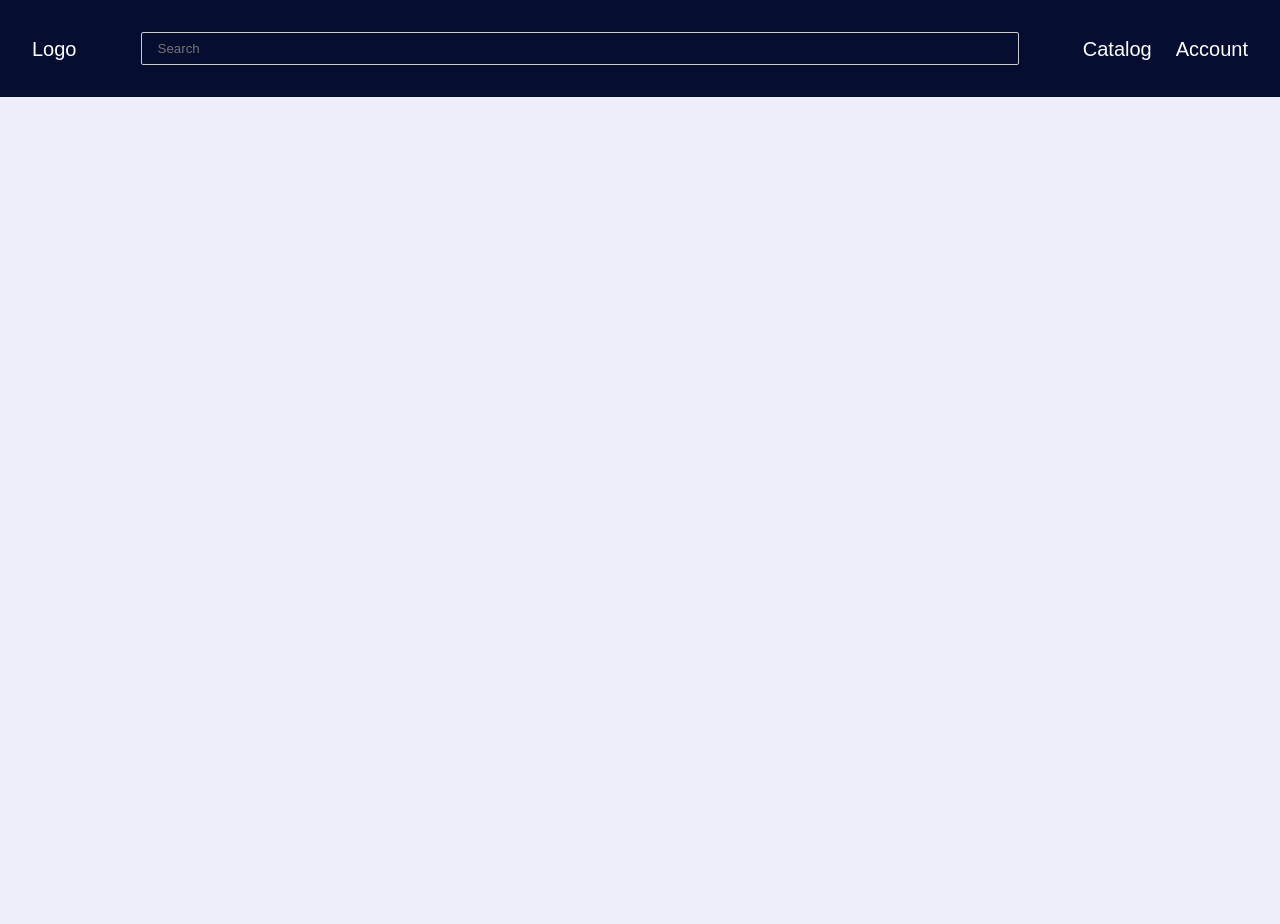
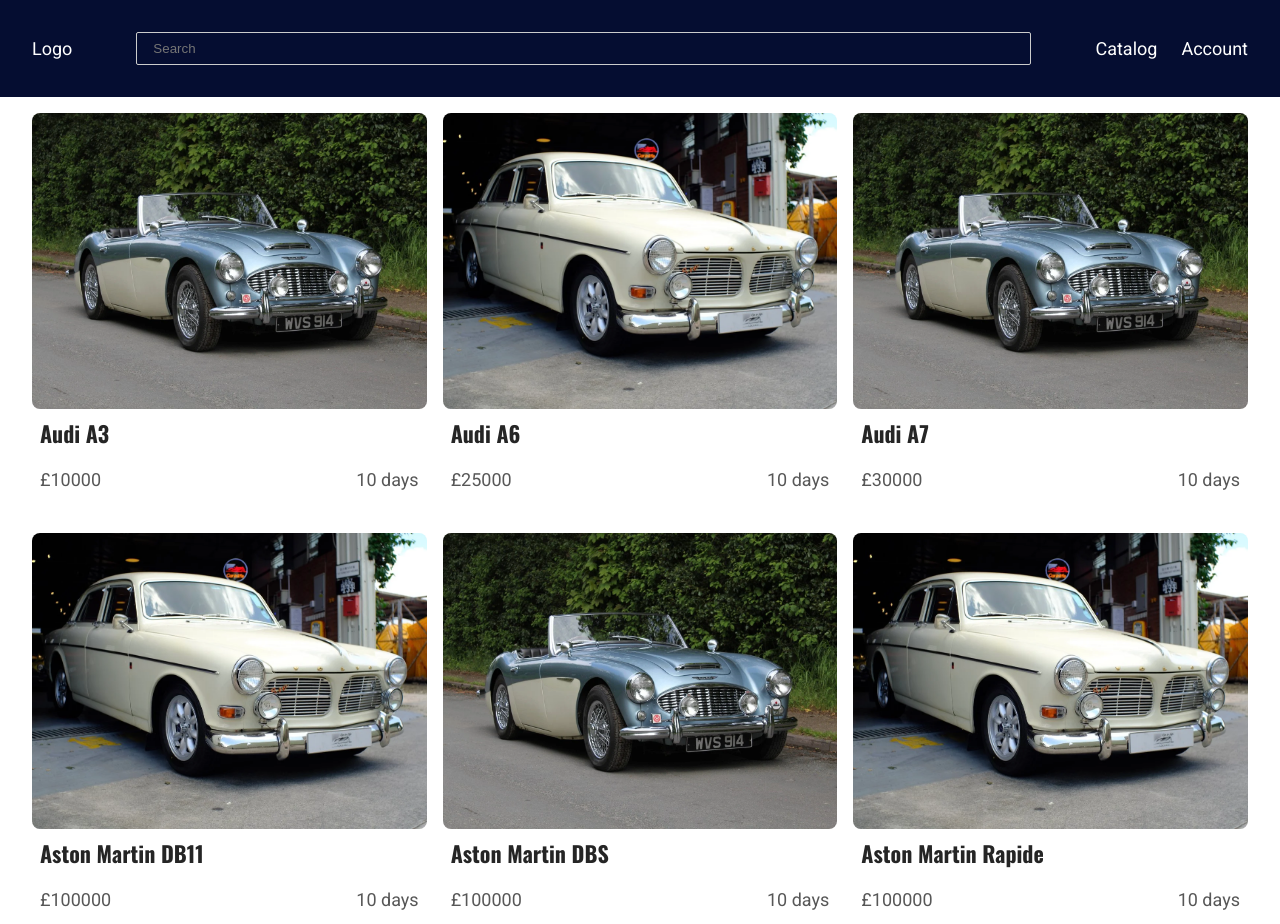
Before and after one commit to SlavaZinets/CWD_Ass4_IronOffoer, an Astro site: page / in a window 1280 px wide. Shown: the top 924 px of the page. Before the commit the page ends 800 px from the top, so only its background shows below. Built offline with nearby package versions, Linux system fonts and the light colour scheme; Astro itself is replaced by a stand-in of ours.

Commit message:
Add catalog minimal static render

```diff
--- /dev/null
+++ b/src/components/Catalog.astro
@@ -0,0 +1,13 @@
+---
+import { cars } from "../data/cars.js";
+import ProductCard from "./ProductCard.astro";
+import '../styles/catalog.css';
+---
+
+<div class="catalog">
+    {
+        cars.map((car) => (
+            <ProductCard {...car}/>
+        ))
+    }
+</div>
--- /dev/null
+++ b/src/components/ProductCard.astro
@@ -0,0 +1,37 @@
+---
+import { Image } from 'astro:assets';
+import '../styles/product-card.css';
+
+interface Props {
+    id: number;
+    title: string;
+    price: number;
+    timeLeft: string;
+    imageUrl: string;
+}
+
+const {id, title, price, timeLeft, imageUrl} = Astro.props ;
+
+// Use a relative path pattern for glob
+const images = import.meta.glob<{ default: ImageMetadata }>('../images/*.{png,jpg,jpeg,gif,webp}');
+const getImage = images[imageUrl];
+---
+
+<a href={"cars/" + id} class="product_card">
+    {getImage ? (
+        <Image class="product_card_image" src={getImage()} alt={title} />
+    ) : (
+        <div class="product_card_image placeholder">No image available</div>
+    )}
+
+    <div class="product_card_info">
+        <h4>{title}</h4>
+
+        <div class="product_card_info_inner">
+            <p>£{price}</p>
+            <p>{timeLeft}</p>
+        </div>
+
+    </div>
+
+</a>
--- /dev/null
+++ b/src/data/cars.js
@@ -0,0 +1,128 @@
+export const cars = [
+    {
+        id: 1,
+        title: "Audi A3",
+        price: 10000,
+        timeLeft: "10 days",
+        imageUrl: "../images/car.webp"
+    },
+    {
+        id: 4,
+        title: "Audi A6",
+        price: 25000,
+        timeLeft: "10 days",
+        imageUrl: "../images/car2.webp"
+    },
+    {
+        id: 5,
+        title: "Audi A7",
+        price: 30000,
+        timeLeft: "10 days",
+        imageUrl: "../images/car.webp"
+    },
+    {
+        id: 6,
+        title: "Aston Martin DB11",
+        price: 100000,
+        timeLeft: "10 days",
+        imageUrl: "../images/car2.webp"
+    },
+    {
+        id: 7,
+        title: "Aston Martin DBS",
+        price: 100000,
+        timeLeft: "10 days",
+        imageUrl: "../images/car.webp"
+    },
+    {
+        id: 8,
+        title: "Aston Martin Rapide",
+        price: 100000,
+        timeLeft: "10 days",
+        imageUrl: "../images/car2.webp"
+    },
+    {
+        id: 9,
+        title: "Aston Martin Vantage",
+        price: 100000,
+        timeLeft: "10 days",
+        imageUrl: "../images/car.webp"
+    },
+    {
+        id: 10,
+        title: "Audi A4",
+        price: 10000,
+        timeLeft: "10 days",
+        imageUrl: "../images/car2.webp"
+    },
+    {
+        id: 11,
+        title: "Audi A5",
+        price: 10000,
+        timeLeft: "10 days",
+        imageUrl: "../images/car.webp"
+    },
+    {
+        id: 12,
+        title: "Audi A8",
+        price: 10000,
+        timeLeft: "10 days",
+        imageUrl: "../images/car2.webp"
+    },
+    {
+        id: 13,
+        title: "Audi Q3",
+        price: 10000,
+        timeLeft: "10 days",
+        imageUrl: "../images/car.webp"
+    },
+    {
+        id: 14,
+        title: "Audi Q5",
+        price: 10000,
+        timeLeft: "10 days",
+        imageUrl: "../images/car2.webp"
+    },
+    {
+        id: 15,
+        title: "Audi Q7",
+        price: 10000,
+        timeLeft: "10 days",
+        imageUrl: "../images/car.webp"
+    },
+    {
+        id: 16,
+        title: "Audi R8",
+        price: 10000,
+        timeLeft: "10 days",
+        imageUrl: "../images/car2.webp"
+    },
+    {
+        id: 17,
+        title: "Audi RS3",
+        price: 10000,
+        timeLeft: "10 days",
+        imageUrl: "../images/car.webp"
+    },
+    {
+        id: 18,
+        title: "Audi RS4",
+        price: 10000,
+        timeLeft: "10 days",
+        imageUrl: "../images/car2.webp"
+    },
+    {
+        id: 19,
+        title: "Audi RS5",
+        price: 10000,
+        timeLeft: "10 days",
+        imageUrl: "../images/car.webp"
+    },
+    {
+        id: 20,
+        title: "Audi RS6",
+        price: 10000,
+        timeLeft: "10 days",
+        imageUrl: "../images/car2.webp"
+    },
+]
--- a/src/layouts/DefaultLayout.astro
+++ b/src/layouts/DefaultLayout.astro
@@ -1,5 +1,6 @@
 ---
 import Header from "../components/Header.astro";
+import '../styles/global.css';
 
 const title = Astro.props.title;
 ---
@@ -12,8 +13,10 @@ const title = Astro.props.title;
     <meta name="generator" content={Astro.generator}/>
     <title>{title}</title>
 </head>
-<body>
+<body >
 <Header/>
-<slot/>
+<main class="container">
+    <slot/>
+</main>
 </body>
 </html>
--- a/src/pages/index.astro
+++ b/src/pages/index.astro
@@ -1,8 +1,9 @@
 ---
 
 import DefaultLayout from "../layouts/DefaultLayout.astro";
+import Catalog from "../components/Catalog.astro";
 ---
 
 <DefaultLayout title="Home">
-
+    <Catalog/>
 </DefaultLayout>
--- /dev/null
+++ b/src/styles/catalog.css
@@ -0,0 +1,5 @@
+.catalog {
+    display: grid;
+    grid-template-columns: repeat(auto-fit, minmax(20rem, 1fr));
+    gap: 1rem;
+}
--- a/src/styles/global.css
+++ b/src/styles/global.css
@@ -1,9 +1,14 @@
+@import url('https://fonts.googleapis.com/css2?family=Oswald:wght@200..700&family=Roboto:ital,wght@0,100..900;1,100..900&display=swap');
+
 :root {
-    --bg-color: #eeeef9;
-    --accent-color: #050D31ff;
+    --bg-color: #ffffff;
+    --accent-color: #050d31ff;
+    --secondary-color: #eeeef9;
 
-    --text-color: #000;
+    --text-color: #252525;
+    --text-color-subactive: #575757;
     --text-color-light: #eeeef9;
+
 }
 
 * {
@@ -15,8 +20,8 @@
 body {
     background-color: var(--bg-color);
     color: var(--text-color);
-    font-family: Arial, Helvetica, sans-serif;
-    font-size: 1.25rem;
+    font-family: 'Roboto', Arial, sans-serif;
+    font-size: 1.125rem;
     font-weight: 400;
     line-height: 1.5;
 }
@@ -26,8 +31,8 @@ ul, ol {
 }
 
 h1, h2, h3, h4, h5, h6 {
-    font-family: Georgia, Times, serif;
-    font-size: 1.5rem;
+    font-family: 'Oswald', Arial, sans-serif;
+    font-size: 1.375rem;
     font-weight: 700;
     line-height: 1.5;
 }
--- /dev/null
+++ b/src/styles/product-card.css
@@ -0,0 +1,40 @@
+.product_card {
+    margin-top: 1rem;
+    display: flex;
+    flex-direction: column;
+    overflow: hidden;
+    transition: all 0.3s ease;
+    max-width: 30rem;
+
+}
+.product_card:hover {
+    scale: 1.02;
+
+}
+
+.product_card_image {
+    width: 100%;
+    height: 100%;
+    margin-bottom: 0;
+    object-fit: cover;
+    object-position: center;
+    border-radius: 0.5rem;
+}
+
+
+
+
+.product_card_info {
+    display: flex;
+    flex-direction: column;
+    gap: 1rem;
+    padding: 0.5rem;
+}
+
+.product_card_info_inner {
+    display: flex;
+    gap: 0.5rem;
+    align-items: center;
+    justify-content: space-between;
+    color: var(--text-color-subactive);
+}
```
Also changed, not shown: src/images/car.webp (added), src/images/car2.webp (added).
